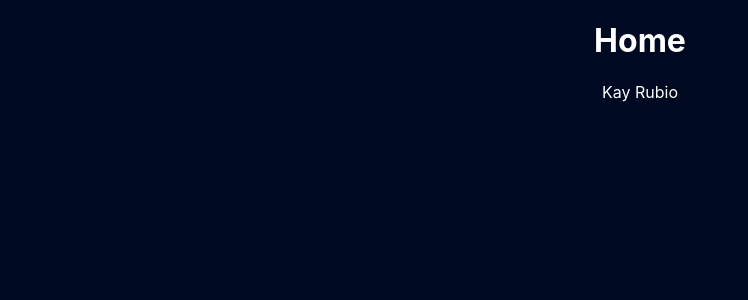
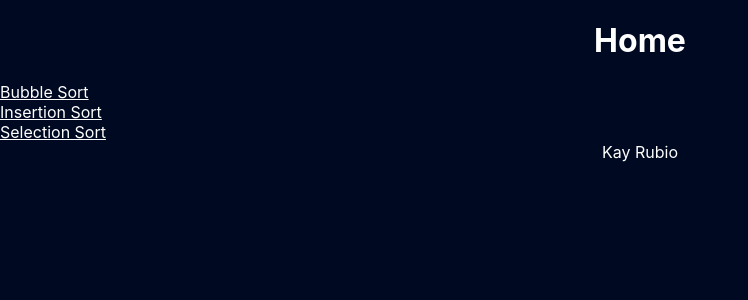
Before and after one commit to KaySRubio/algorithmocean, a React (Create React App) app: page / in a window 1280 px wide. Shown: the top 300 px of the page, without its empty margins (0-748 px from the left). Built offline with nearby package versions, Linux system fonts and the light colour scheme.

Commit message:
Added react router

```diff
--- a/src/Home.js
+++ b/src/Home.js
@@ -1,7 +1,14 @@
+import { Link } from 'react-router-dom';
+
 const Home = () => {
   return (
     <div className="home">
         <h1>Home</h1>
+        <Link className="link" to="/lesson/bubble">Bubble Sort</Link>
+        <br />
+        <Link className="link" to="/lesson/insertion">Insertion Sort</Link>
+        <br />
+        <Link className="link" to="/lesson/selection">Selection Sort</Link>
     </div>
   );
 }
--- a/src/Lesson.js
+++ b/src/Lesson.js
@@ -4,6 +4,7 @@ import Navbar from './Navbar';
 import Toolbox from './Toolbox';
 import SubmissionFeedback from './SubmissionFeedback';
 import { Tween, Ease } from "@createjs/tweenjs";
+import { useLocation } from 'react-router-dom';
 // import AccessibilityModule from 'CurriculumAssociates/createjs-accessibility';
 // import AccessibilityModule from '@curriculumAssociates/createjs-accessibility';
 // import { AccessibilityModule } from '@curriculumassociates/createjs-accessibility/src'; // does not work, babel error unresolvable
@@ -16,13 +17,18 @@ import { Tween, Ease } from "@createjs/tweenjs";
 class Lesson extends React.Component {
   constructor(props) {
     super(props);
-    this.sortType = 'Insertion'; // todo - set sortType from URL after home page links are programmed
+    // this.path = window.location.pathname;
+    if (window.location.pathname.includes('insertion')) this.sortType = 'Insertion';
+    else if (window.location.pathname.includes('selection')) this.sortType = 'Selection';
+    else this.sortType = 'Bubble';
+    // this.sortType = 'Insertion'; // todo - set sortType from URL after home page links are programmed
     if (this.sortType === 'Insertion') { this.defaultOperation = 'Insert'; this.length = 7; } // Set length of array based on sort Type
     else { this.defaultOperation = 'Swap'; this.length = 6; }
     this.array = []; // original array of unsorted numbers will not change
     this.userArray = []; // parallel array of numbers user will sort
     this.programArray = []; // parallel array of numbers program will sort
     this.programStack = []; // Stack will hold all moves of program, including operation and both numbers swapped
+
 
     // Hint messages
     this.swapHint = 'To swap two numbers, click on the square containing a number, then click on a second square containing a number. When the array is sorted a "Submit" button will appear in the Toolbox.';
@@ -46,6 +52,9 @@ class Lesson extends React.Component {
    * @see {@link https://reactjs.org/docs/react-component.html#componentdidmount|React.Component#componentDidMount}
    */
   componentDidMount = () => {
+
+
+
     this.initializeArray();
     this.sort(this.sortType, this.programArray);
     this.init();
@@ -621,7 +630,7 @@ class Lesson extends React.Component {
         <div className="lesson">
             <Navbar/>
             <div className={this.state.operation} id="activity">
-              <h1>Sort from left to right using {this.sortType} Sort</h1>
+              <h1>Sort from left to right, smallest to biggest using {this.sortType} Sort</h1>
               { !this.state.answerSubmitted && <div className="center" id="yourMoves">
                 <h3>Your moves:</h3>
                 {this.state.userStack>0} && <ol>
--- a/src/Navbar.js
+++ b/src/Navbar.js
@@ -4,7 +4,7 @@ const Navbar = () => {
   return (
     <div className="navbar">
       <h2>Navbar</h2>
-      <Link to="/">Back to the homepage...</Link>
+      <Link className="link" to="/">Back to the homepage...</Link>
     </div>
   );
 }
--- a/src/index.css
+++ b/src/index.css
@@ -93,6 +93,11 @@ p, ul, li, ol {
   font-size: 90%;
 }
 
+
+.link {
+  color: white;
+}
+
 .movesList {
   float: left;
   width: 49%;
```
